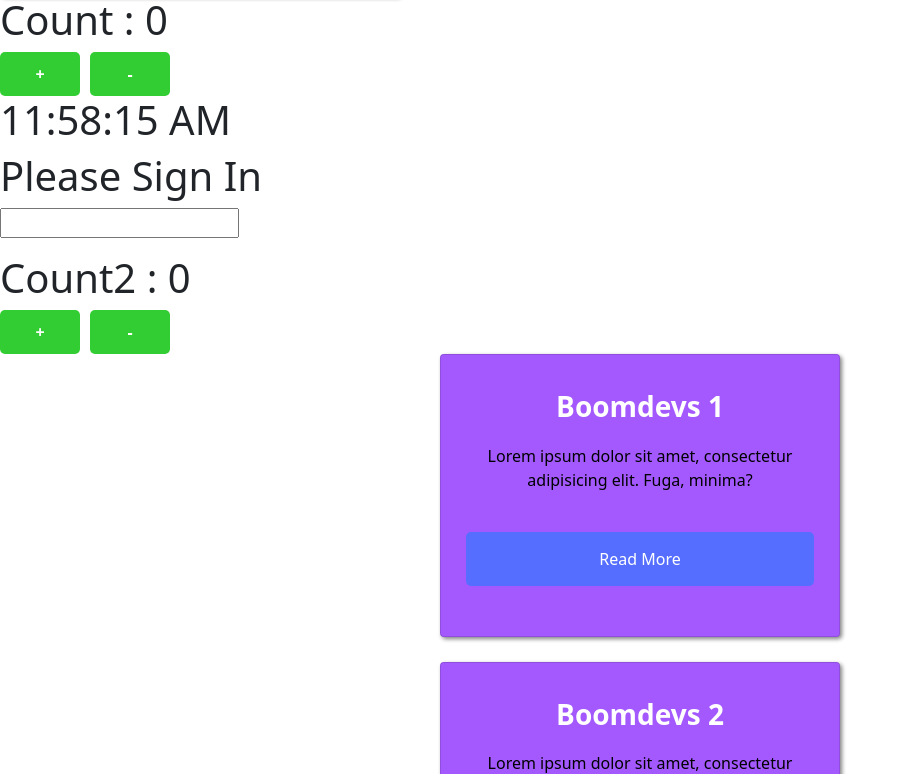
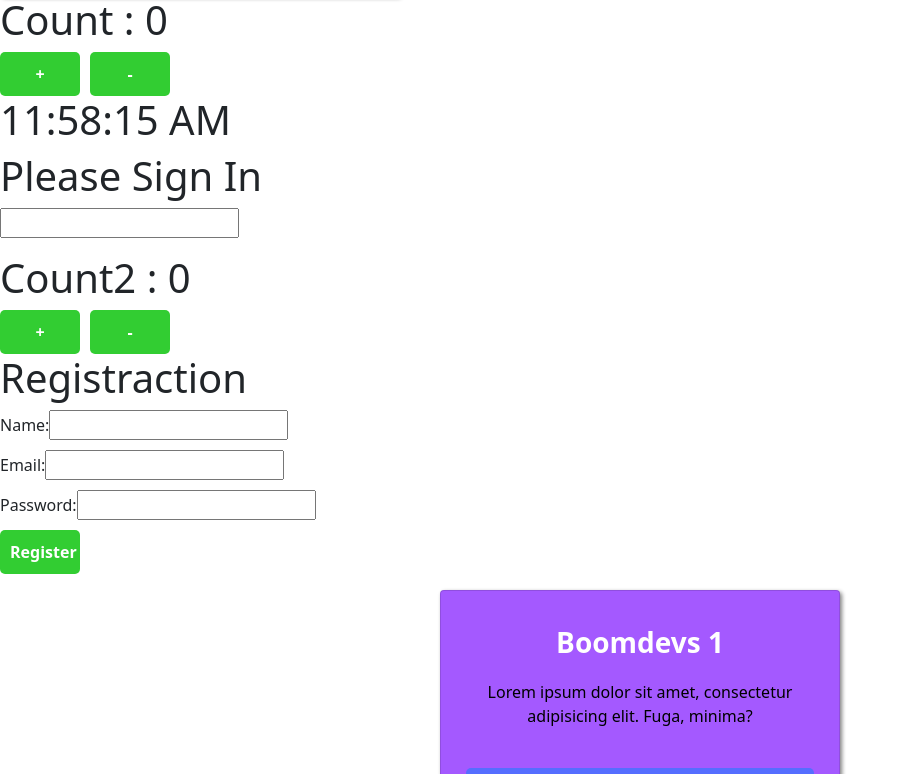
Before and after one commit to noruzzamanrubel/React, a React (Create React App) app: page / in a window 1280 px wide. Shown: the part 506-1280 px from the top of the page, without its empty margins (0-908 px from the left). Built offline with nearby package versions, Linux system fonts and the light colour scheme.

Commit message:
form handle using useState

```diff
--- a/public/style.css
+++ b/public/style.css
@@ -64,3 +64,6 @@ button.count_btn {
     font-weight: 700;
     width: 80px;
 }
+.formGroup {
+    margin-bottom: 10px;
+}
--- a/src/App.js
+++ b/src/App.js
@@ -8,6 +8,7 @@ import State from "./components/State";
 import Index from "./components/Conditional_Rendering/Index";
 import Onchange from "./components/Event_Handler/Onchange";
 import Index2 from "./components/UseState/Index";
+import Form from "./components/Form/Form";
 const App = () => {
 
     let items = [];
@@ -46,6 +47,7 @@ const App = () => {
       <Index />
       <Onchange />
       <Index2 />
+      <Form />
       {items}
     </div>
   )
--- /dev/null
+++ b/src/components/Form/Form.js
@@ -0,0 +1,72 @@
+import React, { useState } from "react";
+
+function Form() {
+  const [name, setName] = useState("");
+  const [email, setEmail] = useState("");
+  const [password, setPassword] = useState("");
+
+  const handleNameChange = (e) => {
+    setName(e.target.value);
+  };
+  const handleEmailChange = (e) => {
+    setEmail(e.target.value);
+  };
+  const handlePasswordChange = (e) => {
+    setPassword(e.target.value);
+  };
+  const handleSubmit = (e) => {
+    e.preventDefault();
+    console.log("Form Submitted");
+    let userInfo = {
+      name,
+      email,
+      password,
+    };
+    console.log(userInfo);
+  };
+
+  return (
+    <div>
+      <h1>Registraction</h1>
+      <form action="" onSubmit={handleSubmit}>
+        <div className="formGroup">
+          <label htmlFor="name">Name: </label>
+          <input
+            type="text"
+            name="name"
+            id="name"
+            value={name}
+            onChange={handleNameChange}
+            required
+          />
+        </div>
+        <div className="formGroup">
+          <label htmlFor="email">Email: </label>
+          <input
+            type="email"
+            name="email"
+            id="email"
+            value={email}
+            onChange={handleEmailChange}
+            required
+          />
+        </div>
+        <div className="formGroup">
+          <label htmlFor="password">Password: </label>
+          <input
+            type="password"
+            name="password"
+            id="password"
+            value={password}
+            onChange={handlePasswordChange}
+            required
+          />
+        </div>
+        <div className="formGroup">
+          <button className="count_btn" type="Submit">Register</button>
+        </div>
+      </form>
+    </div>
+  );
+}
+export default Form;
```
